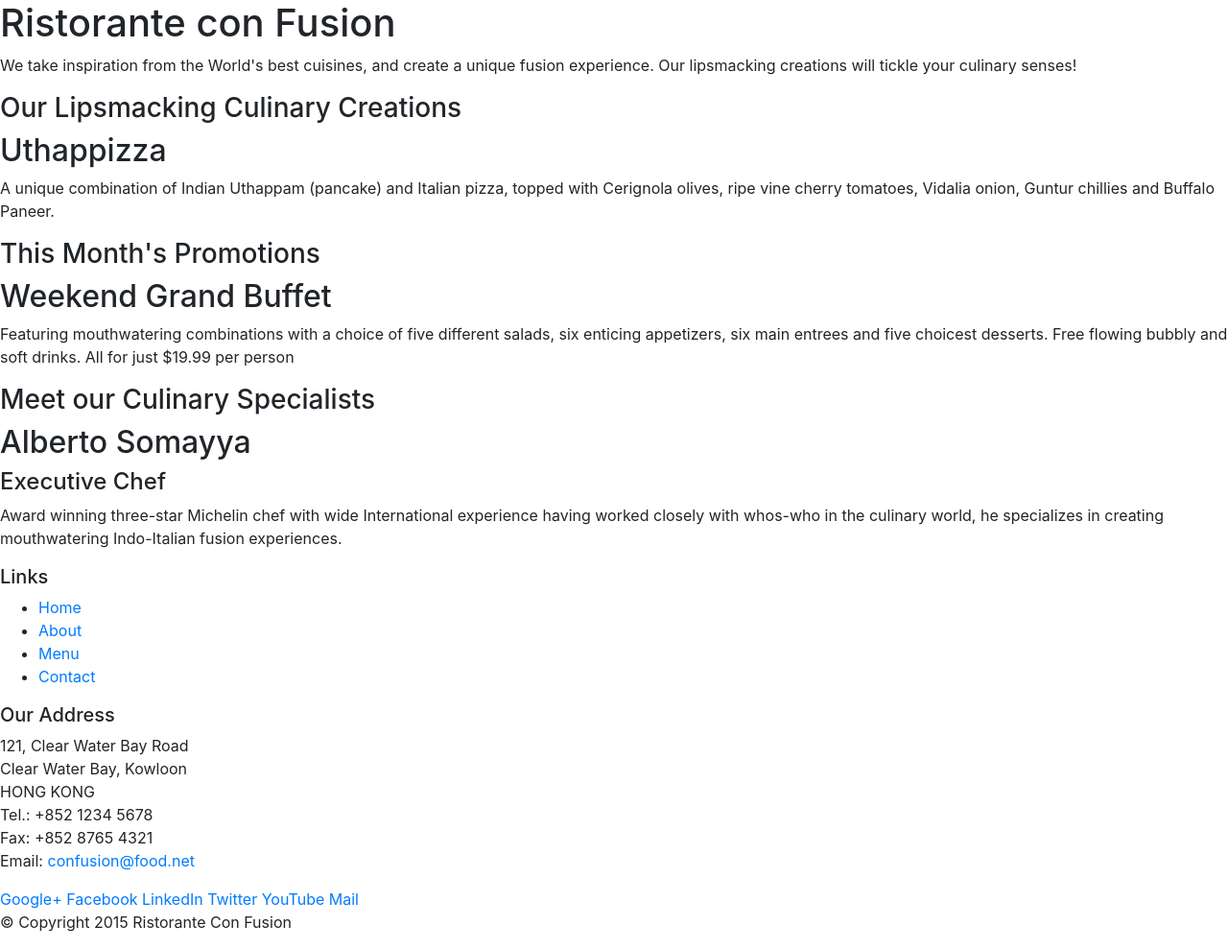
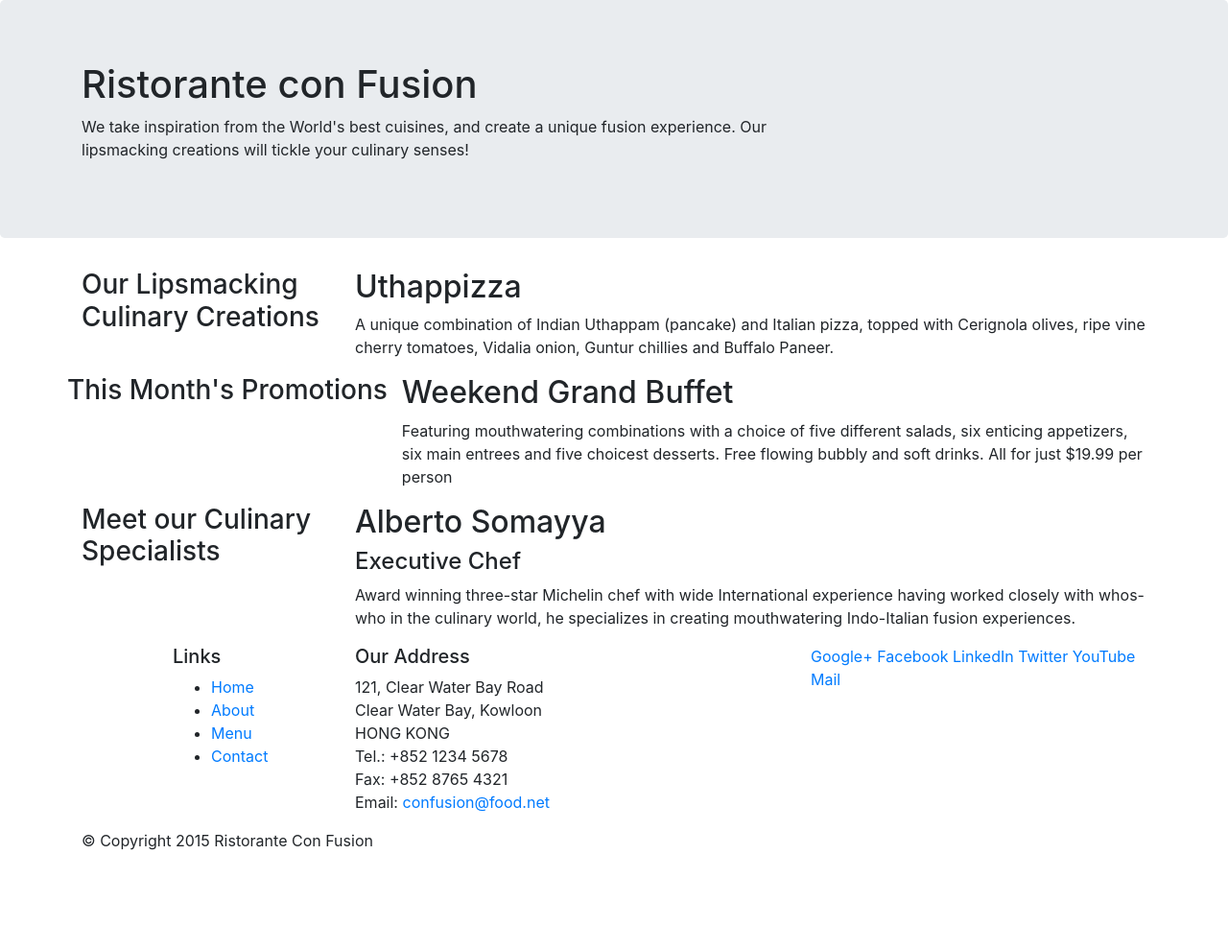
Before and after one commit to ohGeezAlly/conFusion, a website: page index.html in a window 1280 px wide. Shown: the whole page at 96% size. After the commit the page ends 904 px from the top, so only its background shows below. Drawn offline with nearby package versions, Linux system fonts and the light colour scheme.

Commit message:
Boot Strap Grid Part One

```diff
--- a/index.html
+++ b/index.html
@@ -14,46 +14,46 @@
 
 <body>
 
-    <header>
-        <div>
-            <div>
-                <div>
+    <header class="jumbotron">
+        <div class="container">
+            <div class="row">
+                <div class="col-12 col-sm-8">
                     <h1>Ristorante con Fusion</h1>
                     <p>We take inspiration from the World's best cuisines, and create a unique fusion experience. Our lipsmacking creations will tickle your culinary senses!</p>
                 </div>
-                <div>
+                <div class="col col-sm">
                 </div>
             </div>
         </div>
     </header>
 
-    <div>
-        <div>
-            <div>
+    <div class="container">
+        <div class="row">
+            <div class="col-sm-4 push-sm-8 col-md-3 push-md-9">
                 <h3>Our Lipsmacking Culinary Creations</h3>
             </div>
-            <div>
+            <div class="col-sm pull-sm-4 col-md pull-md-3">
                 <h2>Uthappizza</h2>
                 <p>A unique combination of Indian Uthappam (pancake) and Italian pizza, topped with Cerignola olives, ripe vine cherry tomatoes, Vidalia onion, Guntur chillies and Buffalo Paneer.</p>
             </div>
         </div>
 
 
-        <div>
-            <div>
+        <div class="row">
+            <div classs="col-sm-4 col-md-3">
                 <h3>This Month's Promotions</h3>
             </div>
-            <div>
+            <div class="col-sm col-md">
                 <h2>Weekend Grand Buffet</h2>
                 <p>Featuring mouthwatering combinations with a choice of five different salads, six enticing appetizers, six main entrees and five choicest desserts. Free flowing bubbly and soft drinks. All for just $19.99 per person </p>
             </div>
         </div>
 
-        <div>
-            <div>
+        <div class="row">
+            <div class="col-sm-4 push-sm-8 col-md-3 push-md-9">
                 <h3>Meet our Culinary Specialists</h3>
             </div>
-            <div>
+            <div class="col-sm pull-sm-4 col-md pull-md-3">
                 <h2>Alberto Somayya</h2>
                 <h4>Executive Chef</h4>
                 <p>Award winning three-star Michelin chef with wide International experience having worked closely with whos-who in the culinary world, he specializes in creating mouthwatering Indo-Italian fusion experiences. </p>
@@ -62,9 +62,9 @@
     </div>
 
     <footer>
-        <div>
-            <div>
-                <div>
+        <div class="container">
+            <div class="row">
+                <div class="col-5 offset-1 col-sm-2">
                     <h5>Links</h5>
                     <ul>
                         <li><a href="#">Home</a></li>
@@ -73,7 +73,7 @@
                         <li><a href="#">Contact</a></li>
                     </ul>
                 </div>
-                <div>
+                <div class="col-6 col-sm-5">
                     <h5>Our Address</h5>
                     <address>
 		              121, Clear Water Bay Road<br>
@@ -84,7 +84,7 @@
 		              Email: <a href="mailto:confusion@food.net">confusion@food.net</a>
 		           </address>
                 </div>
-                <div>
+                <div class="col col-sm-4">
                     <div>
                         <a href="http://google.com/+">Google+</a>
                         <a href="http://www.facebook.com/profile.php?id=">Facebook</a>
@@ -95,8 +95,8 @@
                     </div>
                 </div>
            </div>
-           <div>
-                <div>
+           <div class="row">
+                <div class="col-auto">
                     <p>© Copyright 2015 Ristorante Con Fusion</p>
                 </div>
            </div>
```
